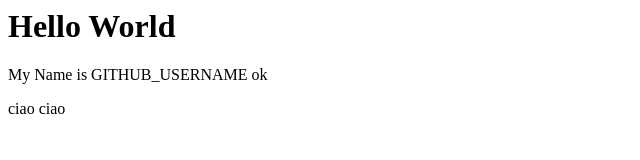
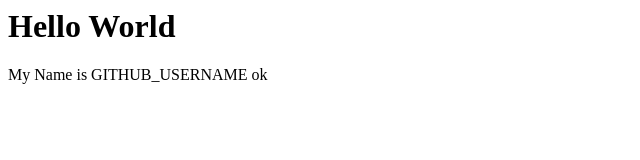
Before and after one commit to tex78a/repository_finish, a plain HTML site: page index.html in a window 1280 px wide. Shown: the full height of the page, 0-640 px from the left. Drawn offline with Linux system fonts and the light colour scheme.

Commit message:
Revert "vediamo"
This reverts commit 3ff51c8d2033bdd21aef2e2075f897fd705d0966.

```diff
--- a/index.html
+++ b/index.html
@@ -1,4 +1,2 @@
 <h1>Hello World</h1>
 <p>My Name is GITHUB_USERNAME ok</p>
-
-<div>ciao ciao</div>
```
